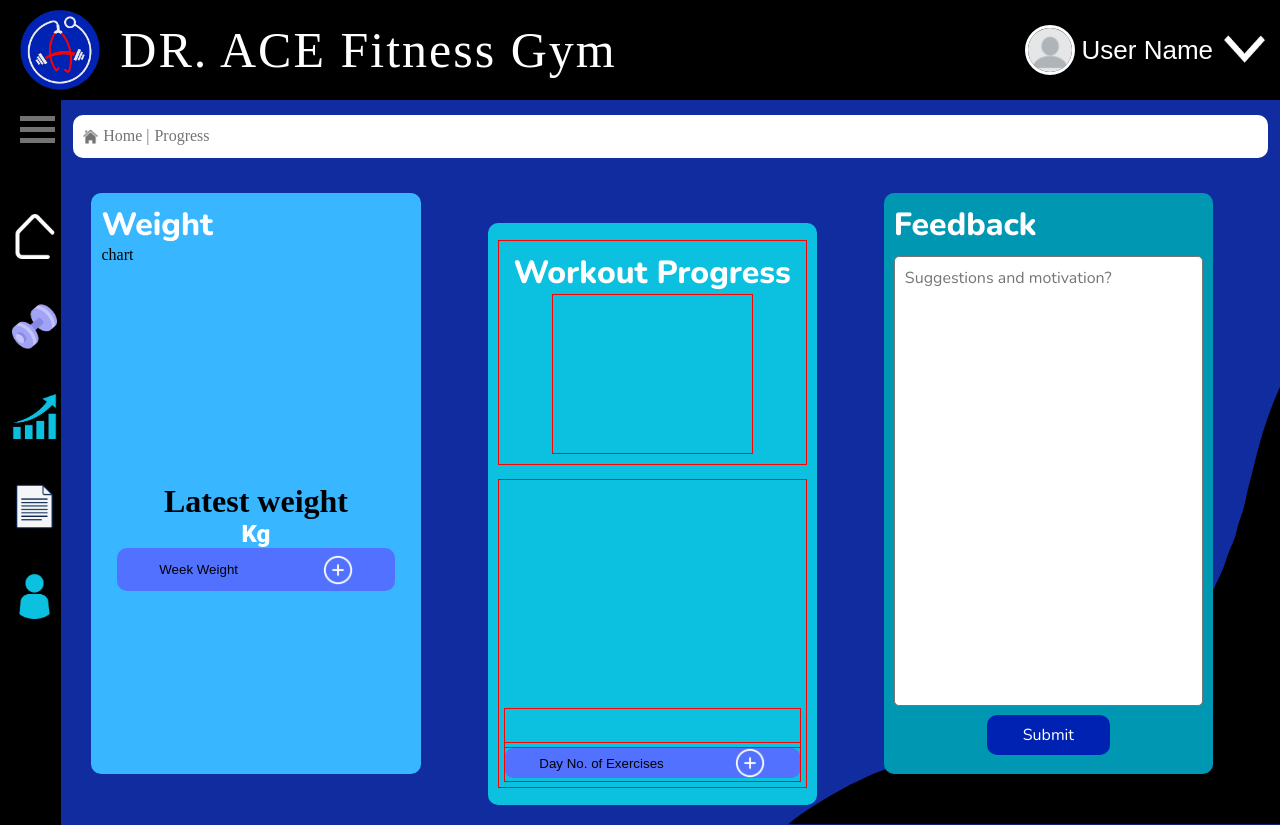
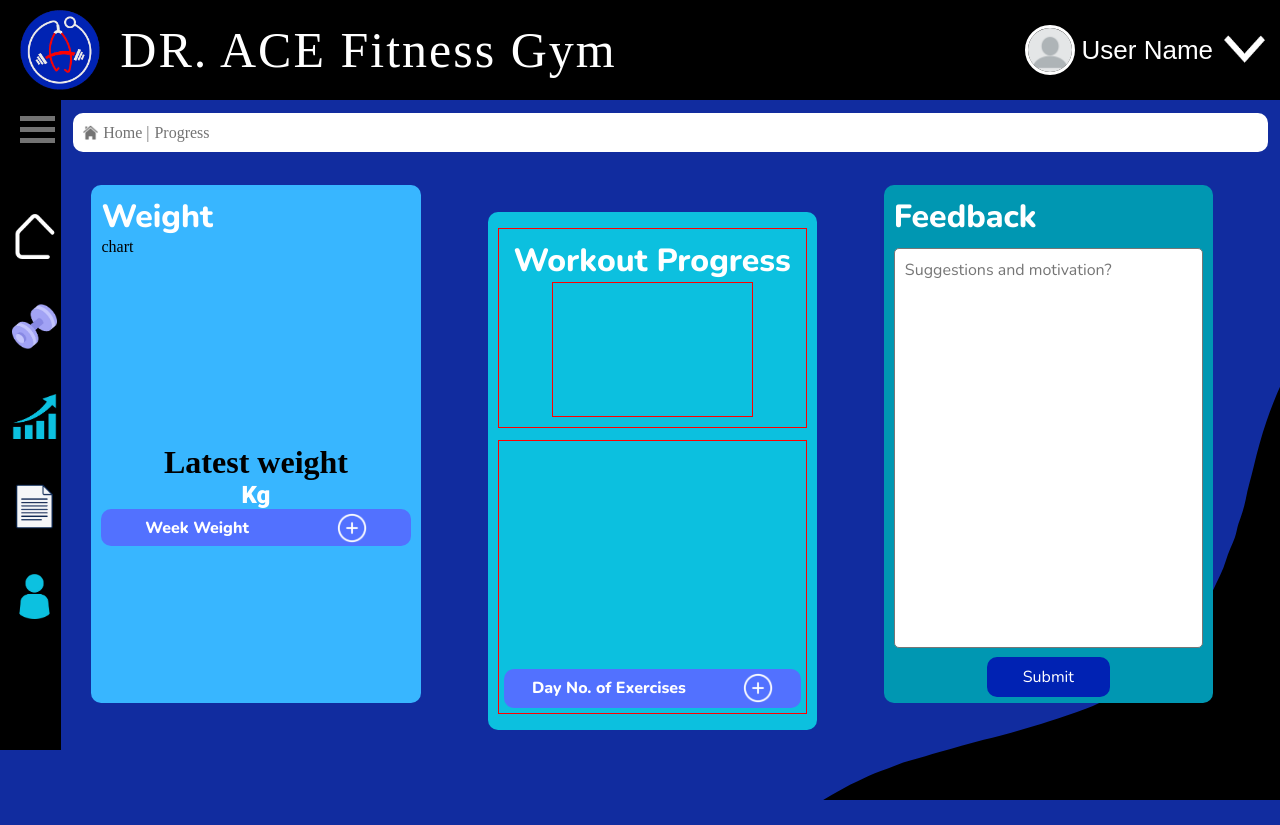
Before and after one commit to Iruys/CAPSTONE-project, a PHP site: page /HTML/Progress.html in a window 1280 px wide. After the commit the page ends 800 px from the top, so only its background shows below. Run offline with PHP 8.4, Linux system fonts and the light colour scheme.

Commit message:
adding a add button for wokrkout plan
Co-authored-by: JCFcodex <faustino.johncarl2003@gmail.com>

```diff
--- a/CSS/Progress.css
+++ b/CSS/Progress.css
@@ -151,7 +151,7 @@ font-family: "arial";
   overflow: hidden;
   padding-block:10px ;
   width: 5%;
-  height: 725px;
+  height: 650px;
   transition: width 0.3s ease;
 }
 
@@ -309,10 +309,15 @@ font-weight: 800;
   display: flex;
   align-items: center;
   justify-content: space-around;
-  width: 90%;
+  font-family: "nunito";
+  font-size: 16px;
+  color: white;
+  font-weight: 800;
+  width: 100%;
   height: 15%;
   border-radius: 10px;
   border: none;
+  cursor: pointer;
 }
 
 /* WORKOUT progress */
@@ -359,6 +364,16 @@ font-weight: 800;
   width: 70%;
 }
 
+
+#xBtnProg{
+  background-color: transparent;
+  border: none;
+  font-size: 24px;
+  font-weight: 700;
+  color: white;
+  cursor: pointer;
+}
+
 .input-WOprogress{
   border: 1px solid red;
   display: flex;
@@ -371,27 +386,85 @@ font-weight: 800;
 }
 
 .noOfExercises{
-  border: 1px solid red;
   height: 40px;
   width: 100%;
 }
 
-.addWeightBtn{
+.addWorkoutBtn{
   background-color: #5271FF;
   display: flex;
   align-items: center;
   justify-content: space-around;
+  font-family: "nunito";
+  font-size: 16px;
+  color: white;
+  font-weight: 800;
   width: 100%;
-  height: 10%;
+  height: 15%;
   border-radius: 10px;
   border: none;
+  cursor: pointer;
+  transition: transform 0.5s ease;
 }
 
-.input-workout-progress{
-  margin-top: -36px;
-  border: 1px solid red;
+.addWorkoutBtn:active{
+  transform: scale(0.95);
+}
+
+#input-workout-progress{
+  display: flex;
+  align-items: center;
+  justify-content: space-around;
+  border-radius: 10px;
+  background-color: #5271FF;
+  font-family: "nunito";
+  margin-top: -40px;
   height: 40px;
   width: 100%;
+  padding: 5px;
+  visibility: hidden;
+}
+
+#input-workout-progress.showsWorkoutInput{
+  visibility: visible;
+}
+
+.exerciseNo{
+  display: flex;
+  align-items: center;
+  justify-content: space-evenly;
+  width: 40%;
+  height: 90%;
+}
+
+:is(#done, #noOfExercises), input{
+  text-align: center;
+  outline: none;
+  width: 40px;
+  height: 100%;
+}
+
+#addBtnExercises{
+  width: 60px;
+  height: 90%;
+  border-radius: 10px;
+  border: none;
+  background-color: #0097B2;
+  color: whitesmoke;
+  font-weight: 800;
+  cursor: pointer;
+}
+
+#xBtnProg.showX {
+  display: block;
+  opacity: 1;
+  transform: translate(-50%, -50%) scale(1);
+
+}
+#xBtnProg.hideX{
+  opacity: 0;
+  transform: translate(-50%, -50%) scale(0.7);
+
 }
 
 /* feedback */
@@ -440,7 +513,7 @@ font-weight: 800;
 
 .modal-body textarea {
   width: 100%;
-  height: 450px;
+  height: 400px;
   padding: 10px;
   border-radius: 5px;
  outline: none;
--- a/HTML/Home.html
+++ b/HTML/Home.html
@@ -14,14 +14,14 @@
   <body>
     <header>
       <div class="logo"><img src="../assets/logs.png" alt="Logo" height="80">
-      <h6>DR. ACE Fitness Gym </h6></div>
+      <h6>DR. ACE Fitness Gym</h6></div>
 
 <div class="left-container">
   <div class="userProfil">
 
     <a href="#">
       <img src="../assets/defProf.webp" height="50" alt="" class="img-container">
-      <p class="userName"> User Name</p>
+      <p class="userName">User Name</p>
     </a>
 
   <div class="consts-dropDown">
@@ -96,7 +96,7 @@
 
 
         </div>
-        <div style="text-align:center; position: absolute; margin-top: 480px;" class="threeDots" >
+        <div style="text-align:center; position: absolute; margin-top: 430px;" class="threeDots" >
           <span class="dot" onclick="currentSlide(1)"></span>
           <span class="dot" onclick="currentSlide(2)"></span>
           <span class="dot" onclick="currentSlide(3)"></span>
--- a/HTML/Progress.html
+++ b/HTML/Progress.html
@@ -93,9 +93,24 @@
 
 
             <div class="input-WOprogress">
+
               <div class="noOfExercises"></div>
-              <button class="addWeightBtn">Day No. of Exercises<img src="../assets/addBtnWeight.png" alt="" height="30"></button>
-              <div class="input-workout-progress"></div>
+
+              <button class="addWorkoutBtn">Day No. of Exercises<img src="../assets/addBtnWeight.png" alt="" height="30"></button>
+
+              <div id="input-workout-progress">
+                <button id="xBtnProg">x</button>
+
+                <div class="exerciseNo">
+                  <input id = "done" type="number" placeholder="">
+
+                  <p>x</p>
+
+                  <input id = "noOfExercises"  type="number" placeholder="">
+                </div>
+
+                <button id="addBtnExercises">ADD</button>
+              </div>
             </div>
           </div>
         </div>
--- a/Javascript/Progress.js
+++ b/Javascript/Progress.js
@@ -22,6 +22,53 @@ document.addEventListener("DOMContentLoaded", function() {
   });
 });
 
+//Workout progress
+
+// document.getElementById('add-post-button').addEventListener('click', function() {
+// const userInput = document.getElementById('userInput').value;
+// if (userInput) {
+
+// const newDiv = document.createElement('div');
+// newDiv.className = 'outputDiv';
+
+// const span = document.createElement('span');
+// span.textContent = userInput;
+// newDiv.appendChild(span);
+
+// const deleteBtn = document.createElement('button');
+// deleteBtn.textContent = 'Delete';
+// deleteBtn.className = 'deleteBtn';
+// newDiv.appendChild(deleteBtn);
+
+// deleteBtn.addEventListener('click', function() {
+//   newDiv.remove();
+// });
+
+// document.getElementById('outputContainer').appendChild(newDiv);
+// document.getElementById('userInput').value = ''; // Clear the input field
+// }
+
+// localStorage.setItem('activity', userInput);
+//     const storages =  localStorage.getItem("activity");
+//     console.log(storages);
+// });
+
+
+const addBTNWorkout = document.querySelector('.addWorkoutBtn');
+const inputContWorkout = document.getElementById("input-workout-progress");
+
+addBTNWorkout.addEventListener('click', function(){
+  inputContWorkout.classList.add("showsWorkoutInput");
+
+});
+
+document.getElementById("xBtnProg").addEventListener('click', function(){
+  inputContWorkout.classList.remove("showsWorkoutInput");
+});
+
+
+
+
 //Feedback function
 
 const fbConts = document.getElementById("fb-conts");
@@ -42,8 +89,6 @@ document.getElementById("submit-btn-fb").addEventListener('click', function (){
     //localStorage
     localStorage.setItem("Feedback", inputFb);
 // Retrieve
-   const storage =  document.getElementById("feedback-conts").innerHTML = localStorage.getItem("feedback");
-
-   console.log(storage);
+    document.getElementById("feedback-conts").innerHTML = localStorage.getItem("feedback");
 
 });
```
Also changed, not shown: CSS/Home.css (+3 -6 lines).
